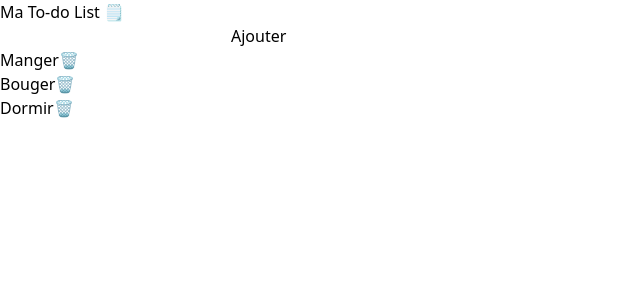
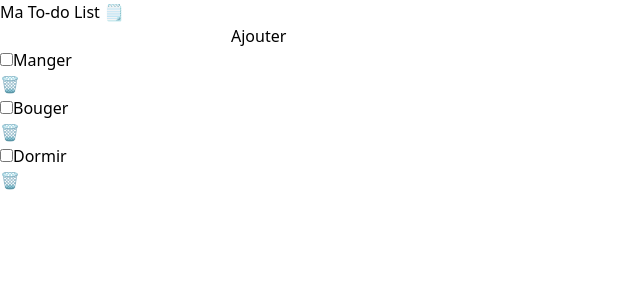
Before and after one commit to jujudev7/to-do-list-r19, a React (Vite) app: page / in a window 1280 px wide. Shown: the top 300 px of the page, without its empty margins (0-640 px from the left). Built offline with nearby package versions, Linux system fonts and the light colour scheme.

Commit message:
start adding checkbox

```diff
--- a/src/App.jsx
+++ b/src/App.jsx
@@ -2,10 +2,18 @@ import { useRef, useState } from "react";
 
 export default function App() {
   const [todos, setTodos] = useState([
-    { id: 1, text: "Manger" },
-    { id: 2, text: "Bouger" },
-    { id: 3, text: "Dormir" },
+    { id: 1, text: "Manger", checked: false },
+    { id: 2, text: "Bouger", checked: false },
+    { id: 3, text: "Dormir", checked: false },
   ]);
+
+  const toggleTodo = (id) => {
+    setTodos((prevTodos) =>
+      prevTodos.map((todo) =>
+        todo.id === id ? { ...todo, checked: !todo.checked } : todo,
+      ),
+    );
+  };
 
   const [draggedTodo, setDraggedTodo] = useState(null);
   const [lastMouseY, setLastMouseY] = useState(0);
@@ -143,7 +151,15 @@ export default function App() {
             onDragStart={(e) => onDragStart(e, todo)}
             className="mb-2 flex w-4/5 flex-1 items-center justify-between rounded-md border bg-slate-100 px-4 py-3 hover:bg-slate-200"
           >
-            <span>{todo.text}</span>
+            <div className="flex items-center gap-2">
+              <input
+                type="checkbox"
+                checked={todo.checked}
+                onChange={() => toggleTodo(todo.id)}
+                className="rounded border-gray-300 text-indigo-600 shadow-sm focus:ring-indigo-500"
+              />
+              <span>{todo.text}</span>
+            </div>
             <button
               onClick={() => deleteTodo(todo.id)}
               className="rounded-md border border-zinc-800 bg-white p-1 text-sm"
@@ -153,6 +169,7 @@ export default function App() {
           </li>
         ))}
       </ul>
+      <div className="done"></div>
     </div>
   );
 }
```
